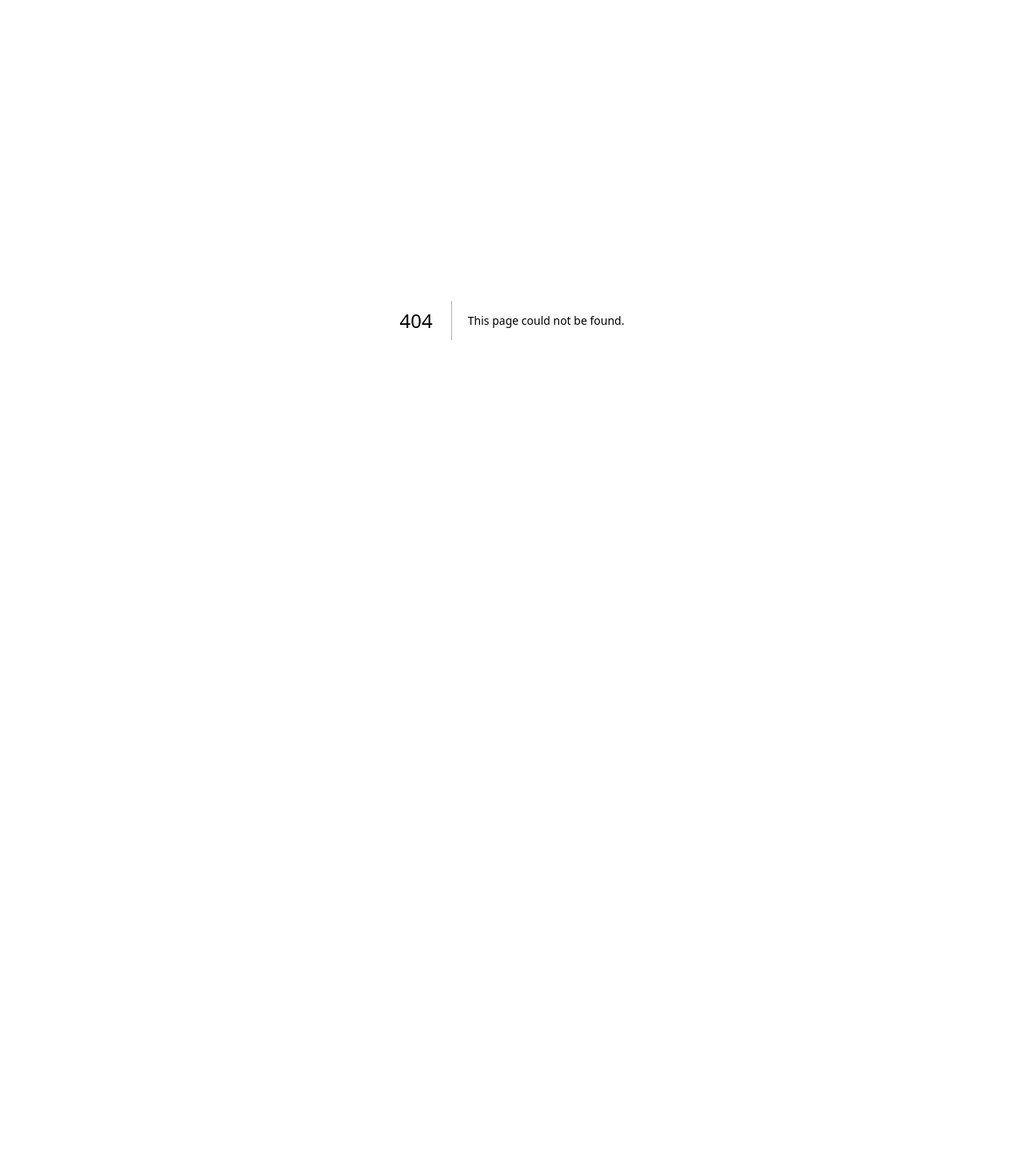
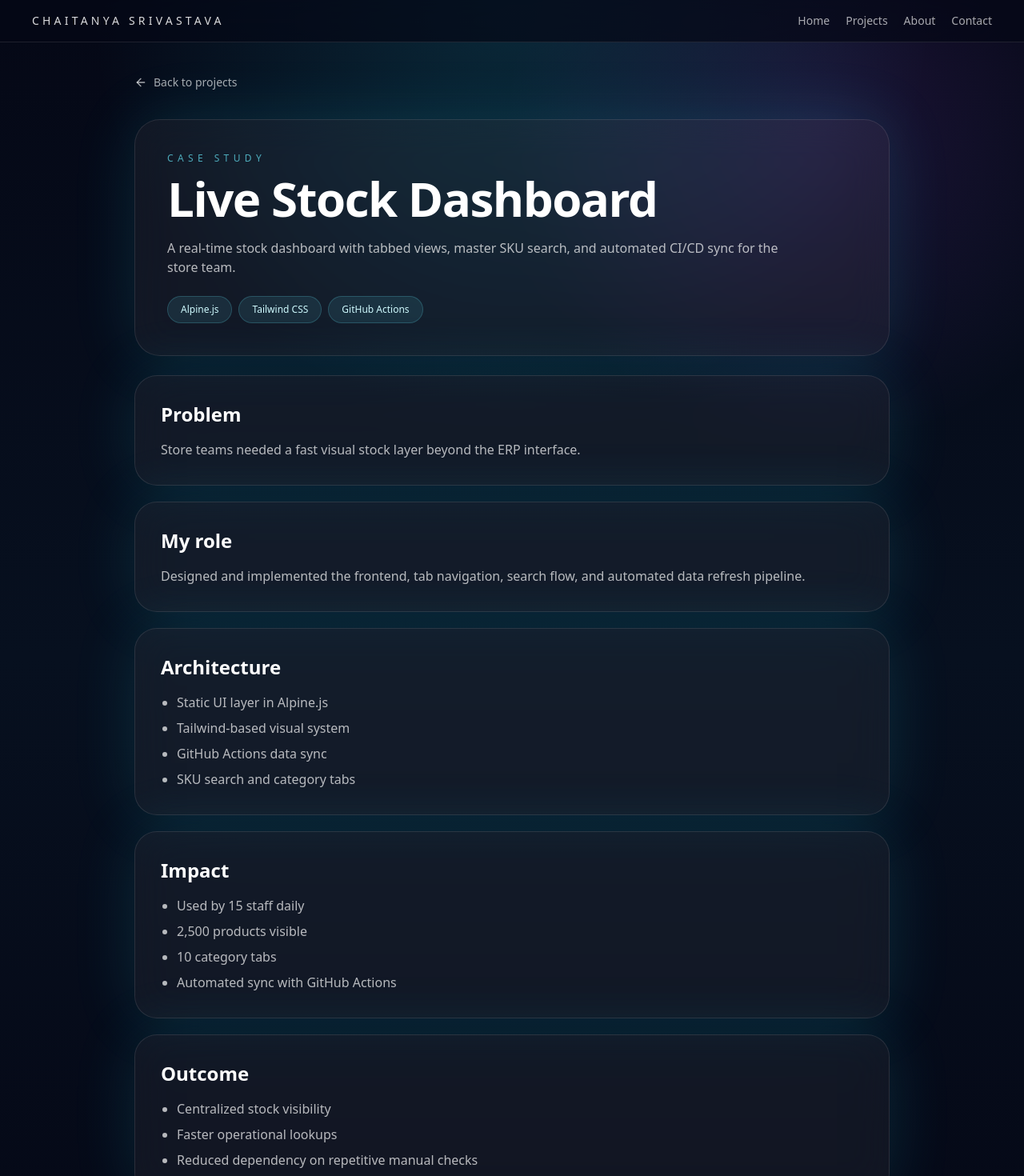
Before and after one commit to chaitanyayugo/Portfolio, a Next.js app: page /chaitanya-portfolio/projects/live-stock-dashboard in a window 1280 px wide. Before the commit this address had no page. Shown: the top 1470 px of the page at 80% size. Before the commit the page ends 800 px from the top, so only its background shows below. Built offline with nearby package versions, Linux system fonts and the light colour scheme.

Commit message:
Create dynamic project page with case study details
This file defines a dynamic project page that retrieves project details based on the slug parameter. It includes navigation, project information, and case study sections.

```diff
--- /dev/null
+++ b/app/projects/[slug]/page.tsx
@@ -0,0 +1,73 @@
+import Link from "next/link";
+import { notFound } from "next/navigation";
+import { ArrowLeft } from "lucide-react";
+import { SiteShell } from "@/components/SiteShell";
+import { CaseStudyBlock } from "@/components/CaseStudyBlock";
+import { projects, getProjectBySlug } from "@/lib/projects";
+
+export function generateStaticParams() {
+  return projects.map((project) => ({ slug: project.slug }));
+}
+
+export default function ProjectPage({ params }: { params: { slug: string } }) {
+  const project = getProjectBySlug(params.slug);
+  if (!project) notFound();
+
+  return (
+    <SiteShell>
+      <main className="mx-auto max-w-5xl px-5 py-10 md:px-10">
+        <Link href="/projects" className="inline-flex items-center gap-2 text-sm text-white/65 transition hover:text-cyan-300">
+          <ArrowLeft className="h-4 w-4" />
+          Back to projects
+        </Link>
+
+        <section className="mt-8 rounded-[32px] border border-white/10 bg-white/5 p-6 shadow-glow backdrop-blur-xl md:p-10">
+          <p className="text-xs uppercase tracking-[0.45em] text-cyan-300/70">Case study</p>
+          <h1 className="mt-3 text-4xl font-semibold tracking-tight md:text-6xl">{project.name}</h1>
+          <p className="mt-5 max-w-3xl text-sm leading-8 text-white/70 md:text-base">{project.summary}</p>
+          <div className="mt-6 flex flex-wrap gap-2">
+            {project.stack.map((item) => (
+              <span key={item} className="rounded-full border border-cyan-300/20 bg-cyan-300/10 px-4 py-2 text-xs text-cyan-100">
+                {item}
+              </span>
+            ))}
+          </div>
+        </section>
+
+        <div className="mt-6 grid gap-5">
+          <CaseStudyBlock title="Problem">
+            {project.problem}
+          </CaseStudyBlock>
+
+          <CaseStudyBlock title="My role">
+            {project.role}
+          </CaseStudyBlock>
+
+          <CaseStudyBlock title="Architecture">
+            <ul className="list-disc space-y-2 pl-5">
+              {project.architecture.map((item) => (
+                <li key={item}>{item}</li>
+              ))}
+            </ul>
+          </CaseStudyBlock>
+
+          <CaseStudyBlock title="Impact">
+            <ul className="list-disc space-y-2 pl-5">
+              {project.impact.map((item) => (
+                <li key={item}>{item}</li>
+              ))}
+            </ul>
+          </CaseStudyBlock>
+
+          <CaseStudyBlock title="Outcome">
+            <ul className="list-disc space-y-2 pl-5">
+              {project.outcome.map((item) => (
+                <li key={item}>{item}</li>
+              ))}
+            </ul>
+          </CaseStudyBlock>
+        </div>
+      </main>
+    </SiteShell>
+  );
+}
```
